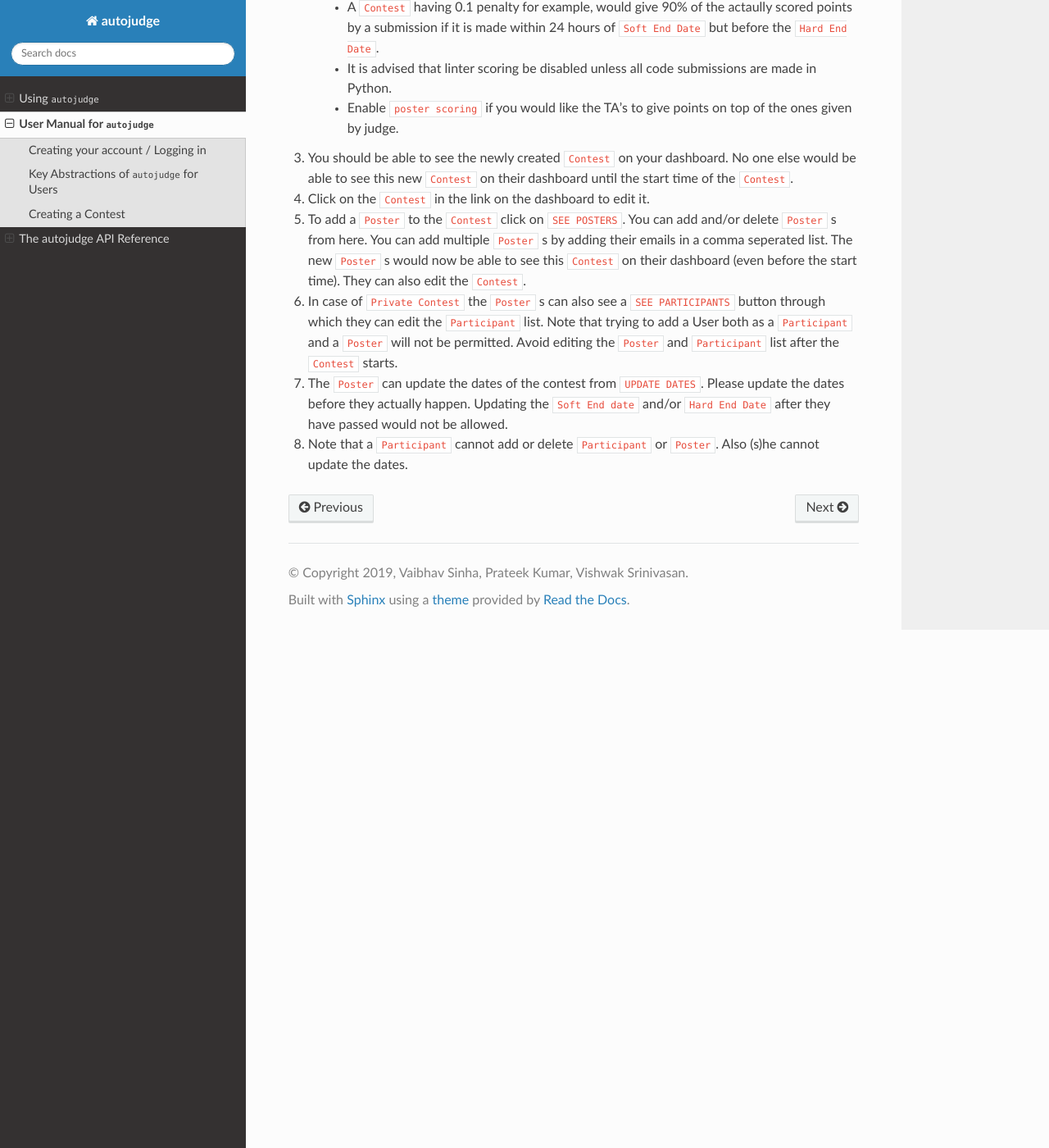
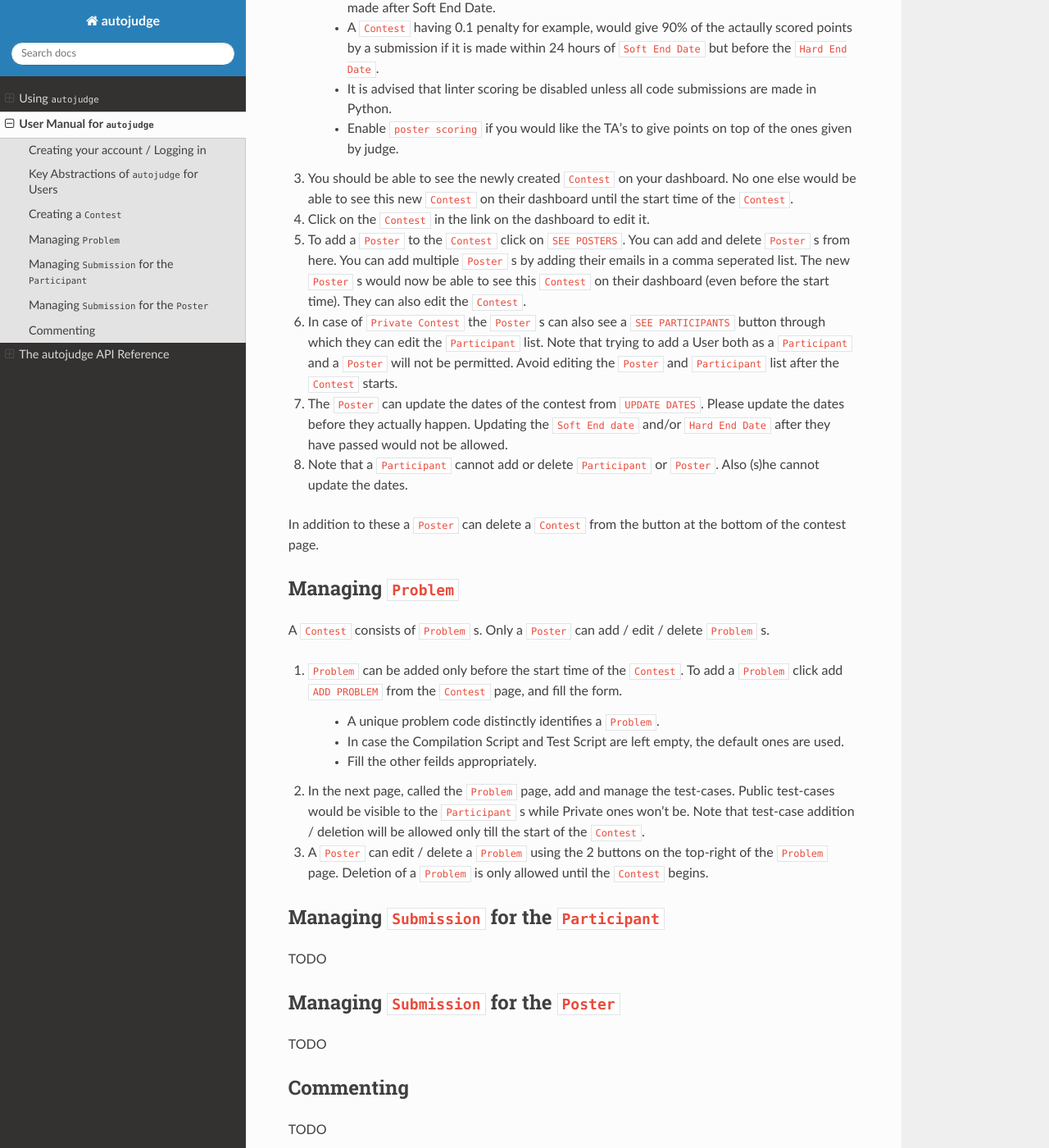
Before and after one commit to vbsinha/autojudge, a Sphinx documentation site: the page built from docs/source/manual.rst, in a window 1280 px wide and 1400 px high, scrolled down 1234 px. Shown: the whole window at 82% size. Built offline with Sphinx 7.4.7 and the Read the Docs theme 2.0.0, drawn with Linux system fonts in a browser that asks for light colours; the version number could not be read and is left out; some of the changed text lies outside the part shown.

Commit message:
Problem management

```diff
--- a/docs/source/manual.rst
+++ b/docs/source/manual.rst
@@ -29,10 +29,10 @@ If the ``Contest`` is ``Private``, a user can be either a ``Poster`` or a ``Part
 
 Consider as an example a course assignment. It can be posted as a ``Contest``.
 Each individual question becomes a ``Problem``.
-The Instructor and/or the TAs can be ``Poster`` s, while the registered students for that course would be ``Participant`` s.
+The Instructor and the TAs can be ``Poster`` s, while the registered students for that course would be ``Participant`` s.
 No other user would be able to participate in that ``Contest``.
 
-Creating a Contest
+Creating a ``Contest``
 ------------------
 
 1. Click the ``New Contest`` button on the dashboard.
@@ -48,7 +48,38 @@ Creating a Contest
 
 3. You should be able to see the newly created ``Contest`` on your dashboard. No one else would be able to see this new ``Contest`` on their dashboard until the start time of the ``Contest``.
 4. Click on the ``Contest`` in the link on the dashboard to edit it.
-5. To add a ``Poster`` to the ``Contest`` click on ``SEE POSTERS``. You can add and/or delete ``Poster`` s from here. You can add multiple ``Poster`` s by adding their emails in a comma seperated list. The new ``Poster`` s would now be able to see this ``Contest`` on their dashboard (even before the start time). They can also edit the ``Contest``.
+5. To add a ``Poster`` to the ``Contest`` click on ``SEE POSTERS``. You can add and delete ``Poster`` s from here. You can add multiple ``Poster`` s by adding their emails in a comma seperated list. The new ``Poster`` s would now be able to see this ``Contest`` on their dashboard (even before the start time). They can also edit the ``Contest``.
 6. In case of ``Private Contest`` the ``Poster`` s can also see a ``SEE PARTICIPANTS`` button through which they can edit the ``Participant`` list. Note that trying to add a User both as a ``Participant`` and a ``Poster`` will not be permitted. Avoid editing the ``Poster`` and ``Participant`` list after the ``Contest`` starts.
 7. The ``Poster`` can update the dates of the contest from ``UPDATE DATES``. Please update the dates before they actually happen. Updating the ``Soft End date`` and/or ``Hard End Date`` after they have passed would not be allowed.
 8. Note that a ``Participant`` cannot add or delete ``Participant`` or ``Poster``. Also (s)he cannot update the dates.
+
+In addition to these a ``Poster`` can delete a ``Contest`` from the button at the bottom of the contest page.
+
+Managing ``Problem``
+--------------------
+
+A ``Contest`` consists of ``Problem`` s. Only a ``Poster`` can add / edit / delete ``Problem`` s.
+
+1. ``Problem`` can be added only before the start time of the ``Contest``. To add a ``Problem`` click add ``ADD PROBLEM`` from the ``Contest`` page, and fill the form.
+
+    - A unique problem code distinctly identifies a ``Problem``.
+    - In case the Compilation Script and Test Script are left empty, the default ones are used.
+    - Fill the other feilds appropriately.
+
+2. In the next page, called the ``Problem`` page, add and manage the test-cases. Public test-cases would be visible to the ``Participant`` s while Private ones won't be. Note that test-case addition / deletion will be allowed only till the start of the ``Contest``.
+3. A ``Poster`` can edit / delete a ``Problem`` using the 2 buttons on the top-right of the ``Problem`` page. Deletion of a ``Problem`` is only allowed until the ``Contest`` begins.
+
+Managing ``Submission`` for the ``Participant``
+-------------------------------------------
+
+TODO
+
+Managing ``Submission`` for the ``Poster``
+--------------------------------------
+
+TODO
+
+Commenting
+----------
+
+TODO
```
Also changed, not shown: other parts of docs/source/manual.rst (+2 -2 lines).
